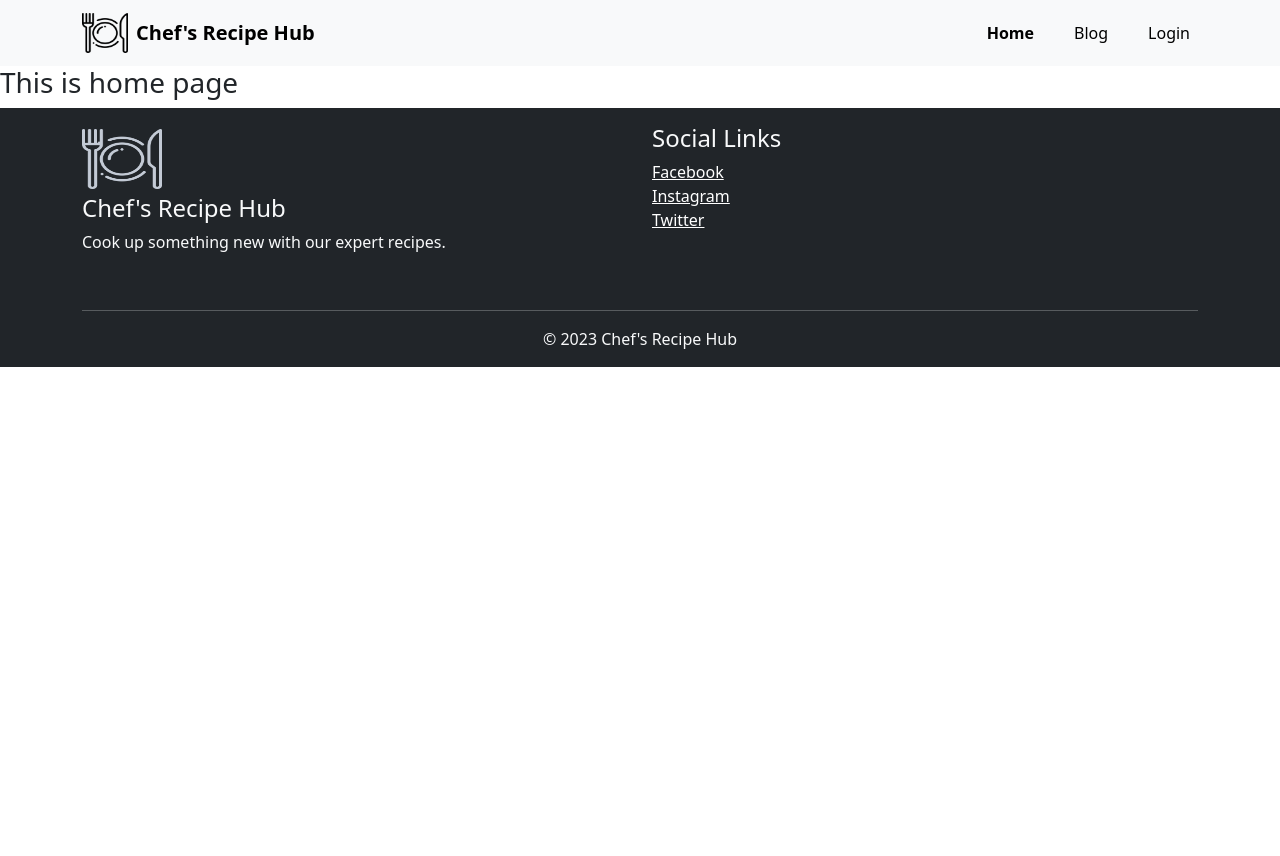
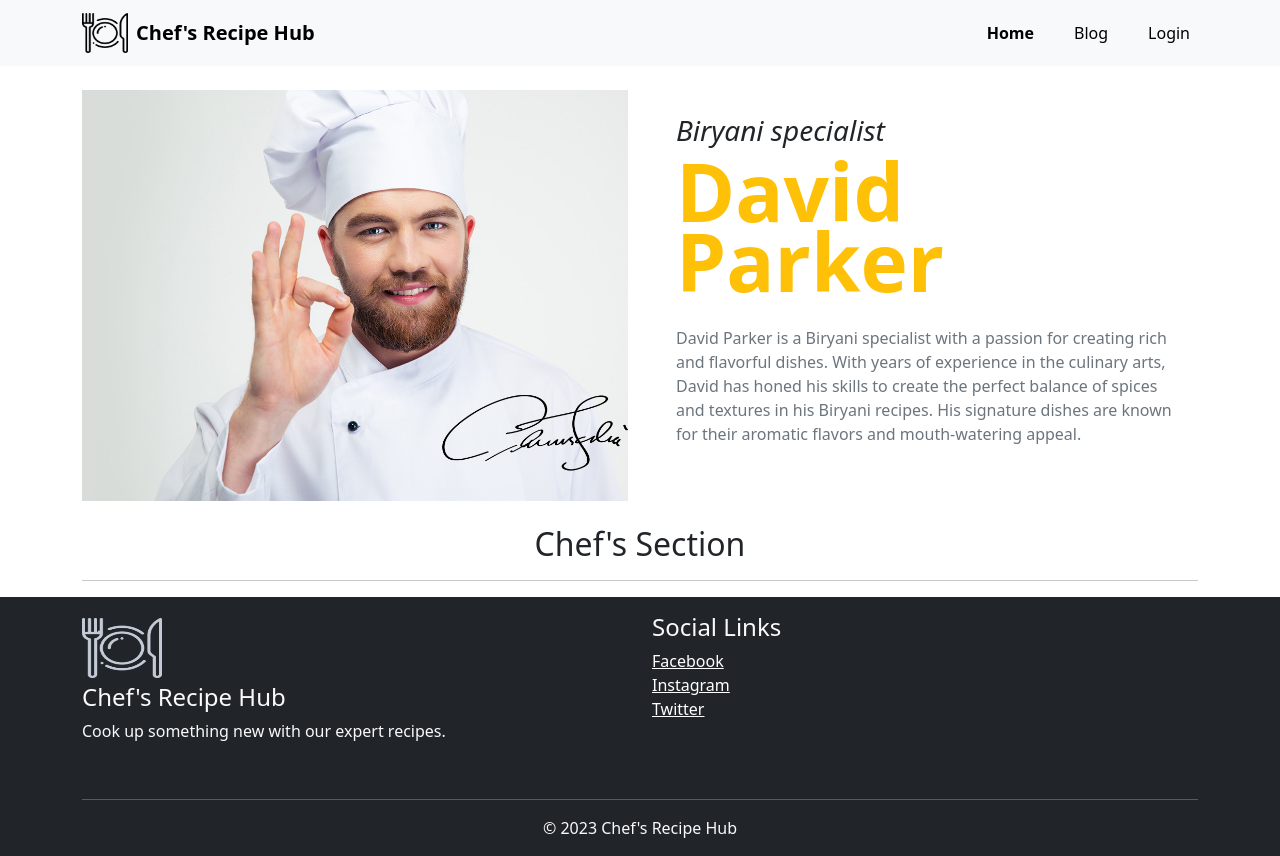
Before and after one commit to mhemon/chef-recipe-hub-client, a React (Vite) app: page / in a window 1280 px wide. Before the commit the page ends 800 px from the top, so only its background shows below. Built offline with nearby package versions, Linux system fonts and the light colour scheme.

Commit message:
banner added

```diff
--- /dev/null
+++ b/src/components/Home/Home.css
@@ -0,0 +1,14 @@
+.chef-name{
+    font-size: 80px;
+    line-height: 70px;
+    font-weight: bolder;
+    margin-bottom: 30px;
+}
+
+@media screen and (max-width: 576px) {
+    .chef-name{
+        font-size: 40px;
+        margin-bottom: 10px;
+        line-height: 40px;
+    }
+}
--- a/src/components/Home/Home.jsx
+++ b/src/components/Home/Home.jsx
@@ -1,9 +1,32 @@
 import React from 'react';
+import { Col, Row } from 'react-bootstrap';
+import banner1 from '../../assets/banner01.jpg'
+import './Home.css'
 
 const Home = () => {
     return (
-        <div>
-            <h3>This is home page</h3>
+        <div className='container'>
+            {/* banner section */}
+            <section className='mt-2 my-md-4'>
+                <Row>
+                    <Col md={6}>
+                        <img className='img-fluid' src={banner1} alt="" />
+                    </Col>
+                    <Col md={6}>
+                        <div className='p-2 px-md-4 py-md-4'>
+                            <h3 className='fst-italic'>Biryani specialist</h3>
+                            <h1 className='chef-name text-warning'>David <br /> Parker</h1>
+                            <p className='text-muted justify-text'>David Parker is a Biryani specialist with a passion for creating rich and flavorful dishes. With years of experience in the culinary arts, David has honed his skills to create the perfect balance of spices and textures in his Biryani recipes. His signature dishes are known for their aromatic flavors and mouth-watering appeal.</p>
+                        </div>
+                    </Col>
+                </Row>
+            </section>
+            {/* Chef Section */}
+            <section>
+                <h2 className='text-center'>Chef's Section</h2>
+                <hr />
+
+            </section>
         </div>
     );
 };
```
Also changed, not shown: src/assets/banner01.jpg (added).
